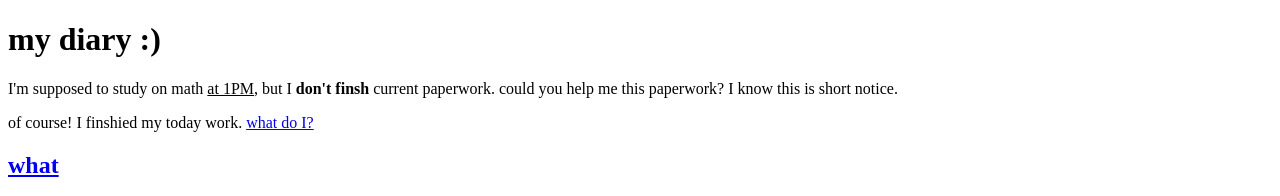
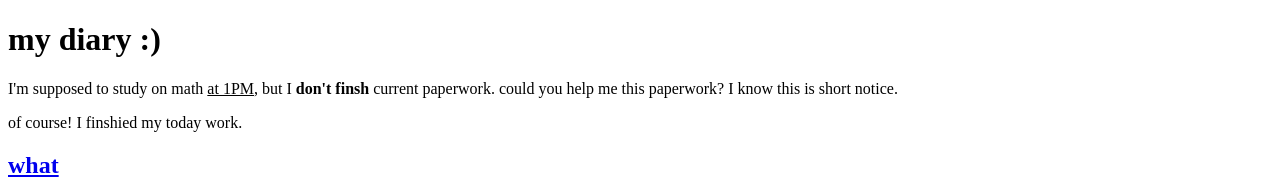
Before and after one commit to tnrl99/my-diary.html, a plain HTML site: page 4.html in a window 1280 px wide. Shown: the top 196 px of the page. Drawn offline with Linux system fonts and the light colour scheme.

Commit message:
Update 4.html

```diff
--- a/4.html
+++ b/4.html
@@ -8,7 +8,7 @@
   <h1>my diary :)</h1>
   <p>I'm supposed to study on math <u>at 1PM</u>, but I <strong>don't finsh</strong> current paperwork.
   could you help me this paperwork? I know this is short notice.</p>
-  <p>of course! I finshied my today work. <a href="https://www.naver.com/" target="_blank" title="naver homepage">what do I?</a></p>
+  <p>of course! I finshied my today work.
   <h2><a href="index.html">what</a></h2>
   <ul>
     <li><a href="4.html">work</a></li>
```
